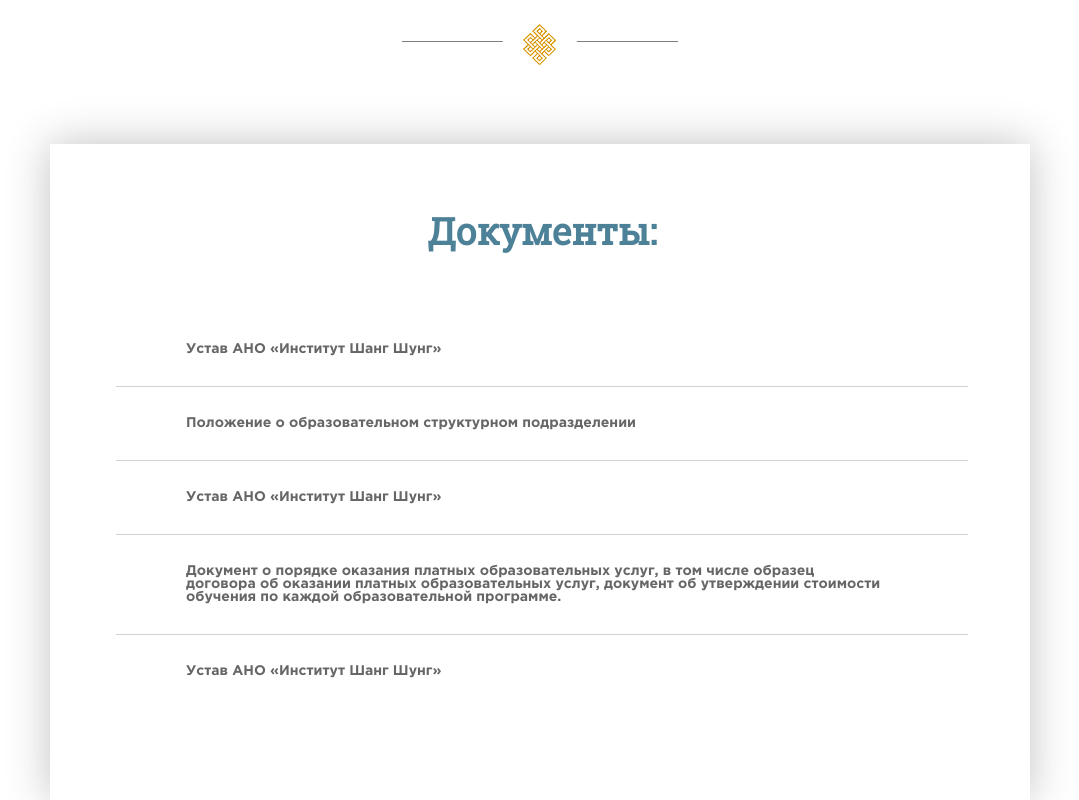
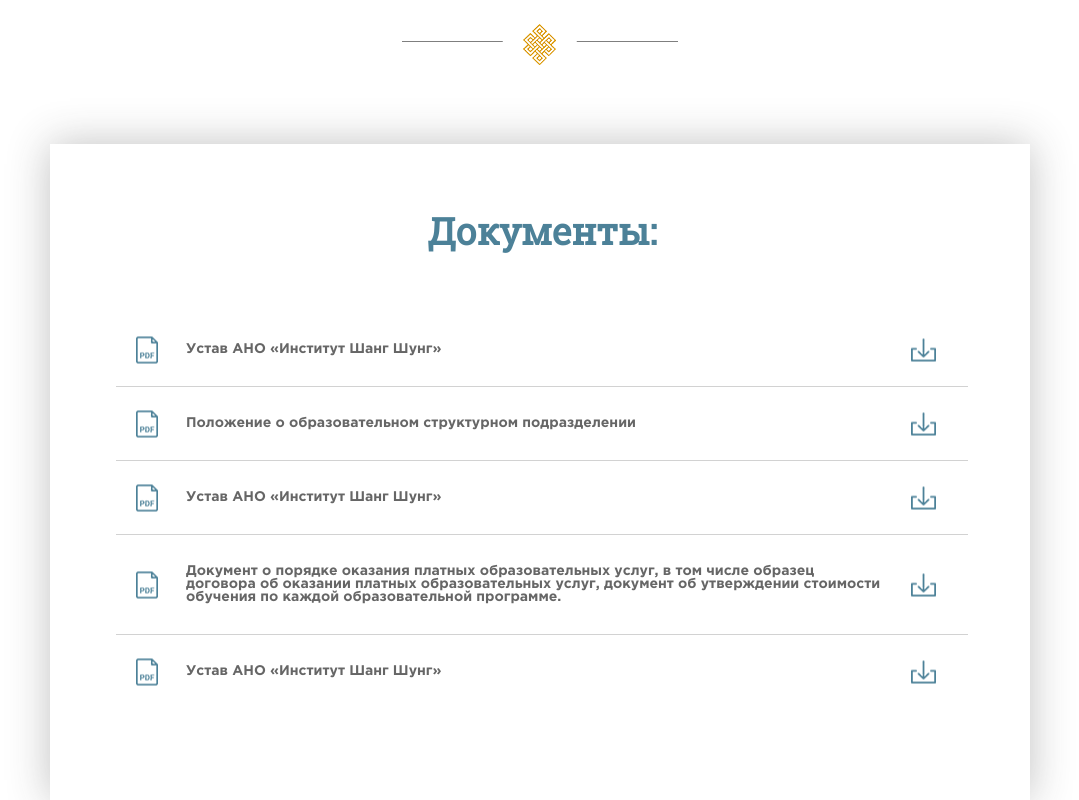
Before and after one commit to VasylKyryliuk/Shang-Shung, a plain HTML site: page shang-shung-22.html in a window 1280 px wide. Shown: the part 1844-2644 px from the top of the page, without its empty margins (100-1179 px from the left). Drawn offline with Linux system fonts and the light colour scheme.

Commit message:
documents

```diff
--- a/shang-shung-22.html
+++ b/shang-shung-22.html
@@ -139,11 +139,21 @@
 		<div class="container">
 			<div class="wrapper shadow">
 				<h2>Документы:</h2>
-				<div><p>Устав АНО «Институт Шанг Шунг»</p></div>
-				<div><p>Положение о образовательном структурном подразделении</p></div>
-				<div><p>Устав АНО «Институт Шанг Шунг»</p></div>
-				<div><p>Документ о порядке оказания платных образовательных услуг, в том числе образец договора об оказании платных образовательных услуг, документ об утверждении стоимости обучения по каждой образовательной программе.</p></div>
-				<div><p>Устав АНО «Институт Шанг Шунг»</p></div>
+				<div>
+					<p>Устав АНО «Институт Шанг Шунг» <a href="#"></a></p>
+				</div>
+				<div>
+					<p>Положение о образовательном структурном подразделении <a href="#"></a></p>
+				</div>
+				<div>
+					<p>Устав АНО «Институт Шанг Шунг» <a href="#"></a></p>
+				</div>
+				<div>
+					<p>Документ о порядке оказания платных образовательных услуг, в том числе образец договора об оказании платных образовательных услуг, документ об утверждении стоимости обучения по каждой образовательной программе. <a href="#"></a></p>
+				</div>
+				<div>
+					<p>Устав АНО «Институт Шанг Шунг» <a href="#"></a></p>
+				</div>
 			</div>
 		</div>
 	</div>
--- a/styles/style.css
+++ b/styles/style.css
@@ -290,7 +290,7 @@
 
 .documents .wrapper div {
 	border-bottom: 1px solid #d2d2d2;
-	padding: 30px 18px 30px 70px;
+	padding: 0 18px 0 70px;
 }
 
 .documents .wrapper div:last-child {
@@ -298,7 +298,31 @@
 }
 
 .documents .wrapper div p {
+	position: relative;
 	max-width: 700px;
 	color: #666666;
 	font-family: "GothamProBold";
+	padding: 30px 0 30px 0;
 }
+
+.documents .wrapper div p::before {
+	position: absolute;
+	content: '';
+	background: url('../images/pdf-icon.png')no-repeat center;
+	top: 50%;
+	transform: translateY(-50%);
+	left: -50px;
+	height: 27px;
+	width: 22px;
+}
+
+.documents .wrapper div p a::after {
+	position: absolute;
+	content: '';
+	background: url('../images/download-icon.png')no-repeat center;
+	top: 50%;
+	transform: translateY(-50%);
+	right: -50px;
+	height: 23px;
+	width: 25px;
+}
```
Also changed, not shown: images/download-icon.png (renamed from images/Layer 200 copy 3.png), images/pdf-icon.png (renamed from images/Layer 199 copy 3.png).
